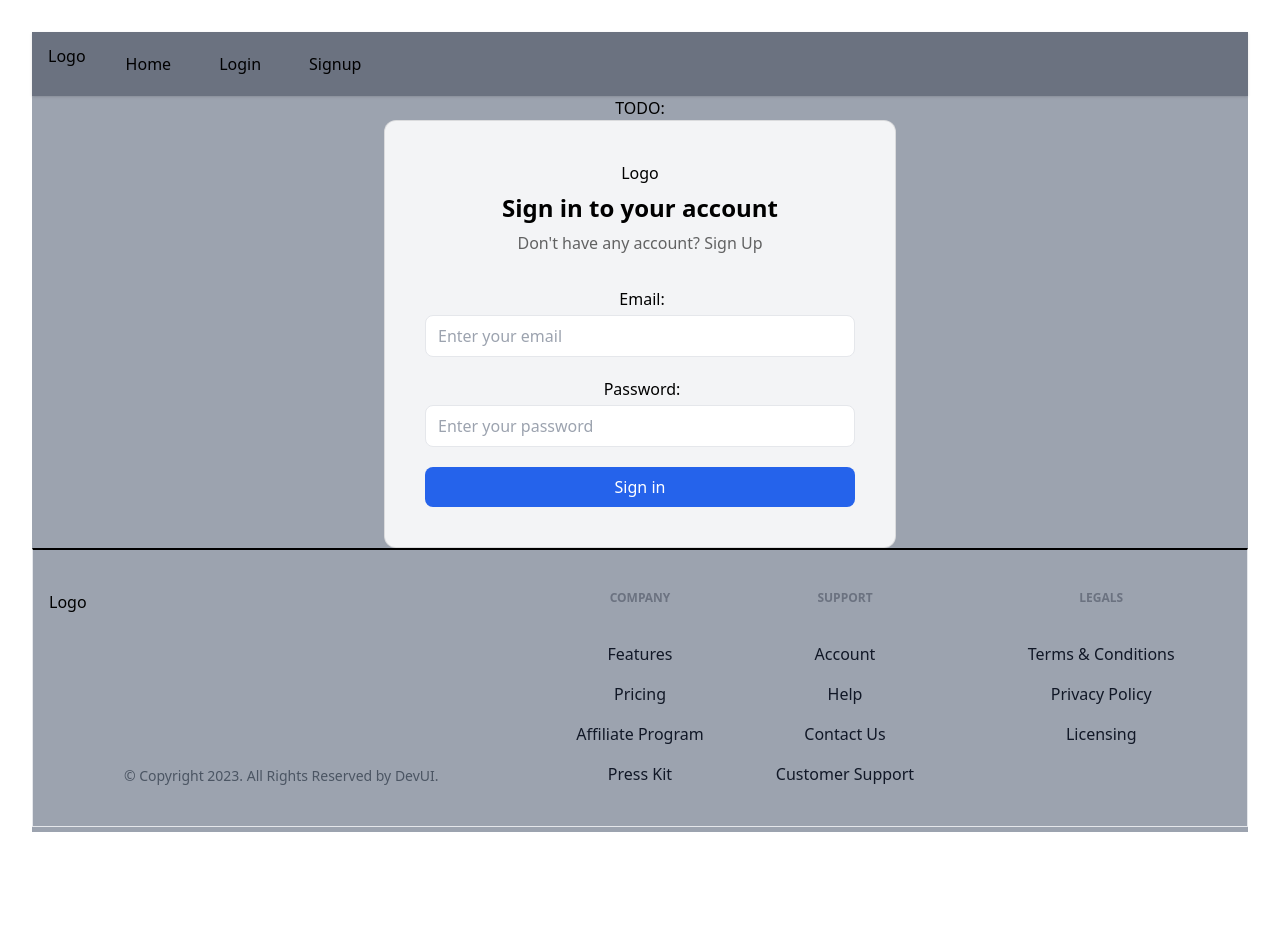
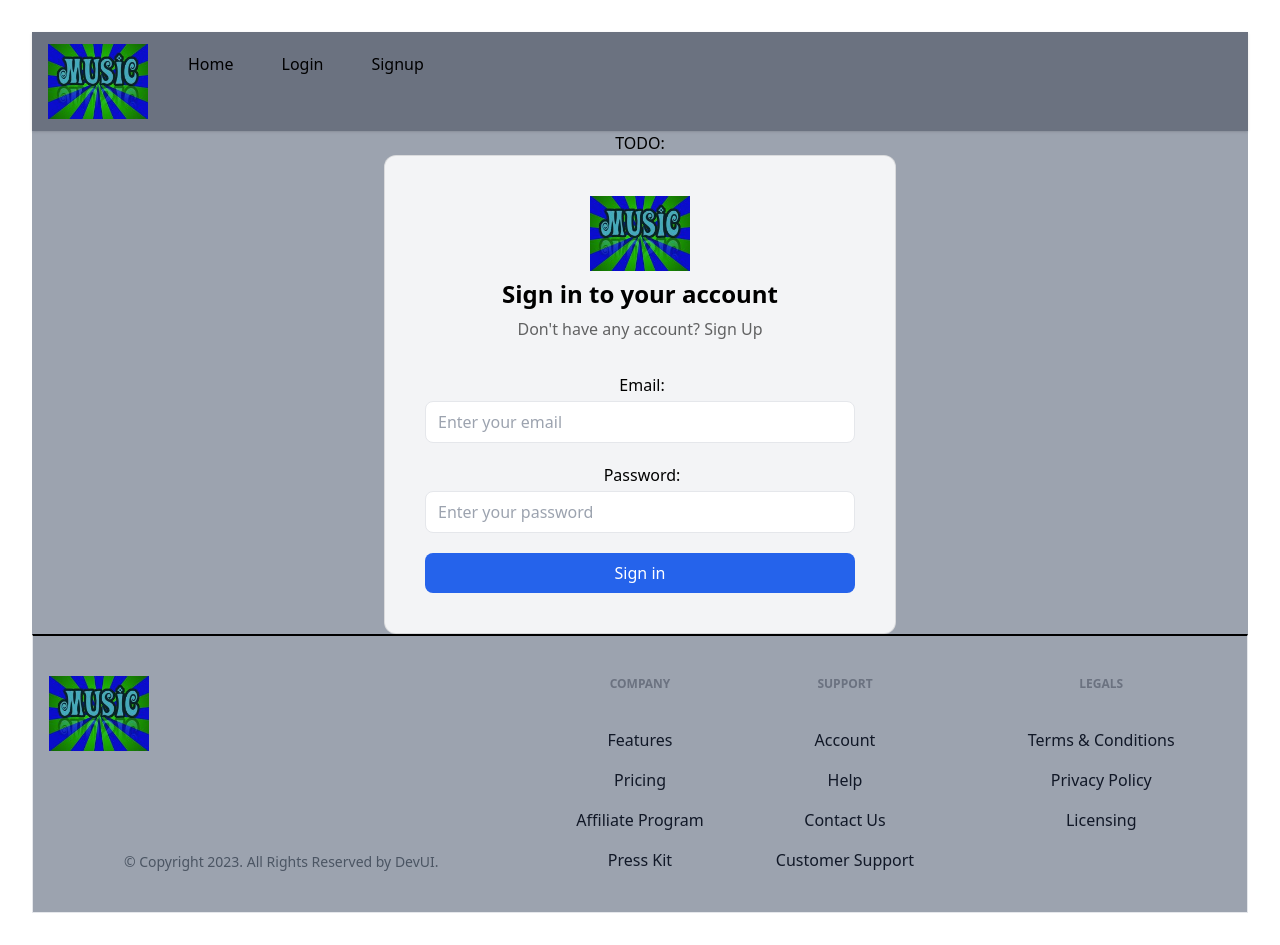
Before and after one commit to shivanshu351/React_Showcase, a React (Vite) app in the folder vite-project/: page /login in a window 1280 px wide. Before the commit the page ends 864 px from the top, so only its background shows below. Built offline with nearby package versions, Linux system fonts and the light colour scheme; no server answers.

Commit message:
"logo added"

```diff
--- a/vite-project/components/container/Logo.jsx
+++ b/vite-project/components/container/Logo.jsx
@@ -1,9 +1,12 @@
-import React from 'react'
+import React from 'react';
 
-function Logo({width='100px'}) {
+
+function Logo({ width = '100px' }) {
   return (
-    <div>Logo</div>
-  )
+    <div>
+      <img src='/logoFolder/logos.jpg'  alt="Logo" style={{ width }} />
+    </div>
+  );
 }
 
-export default Logo
+export default Logo;
```
Also changed, not shown: vite-project/logoFolder/logos.jpg (added).
